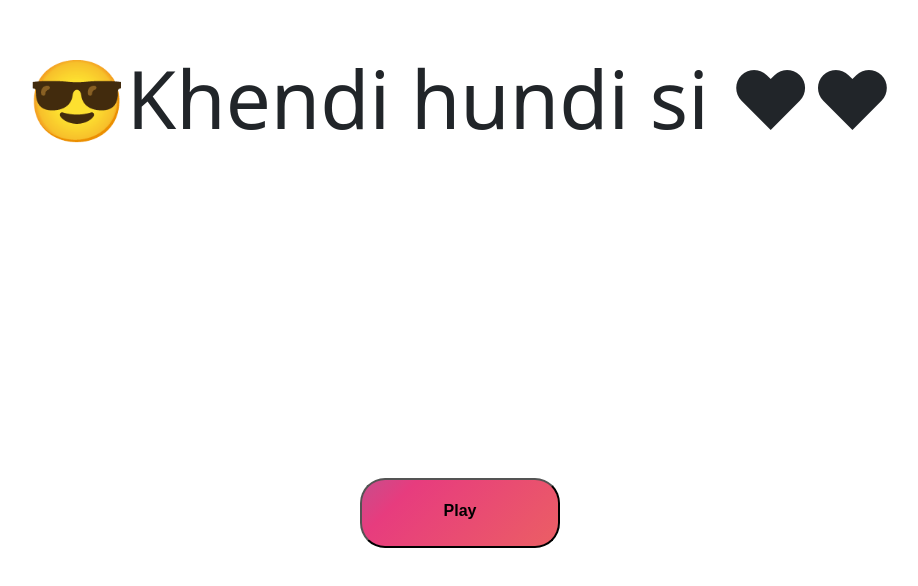
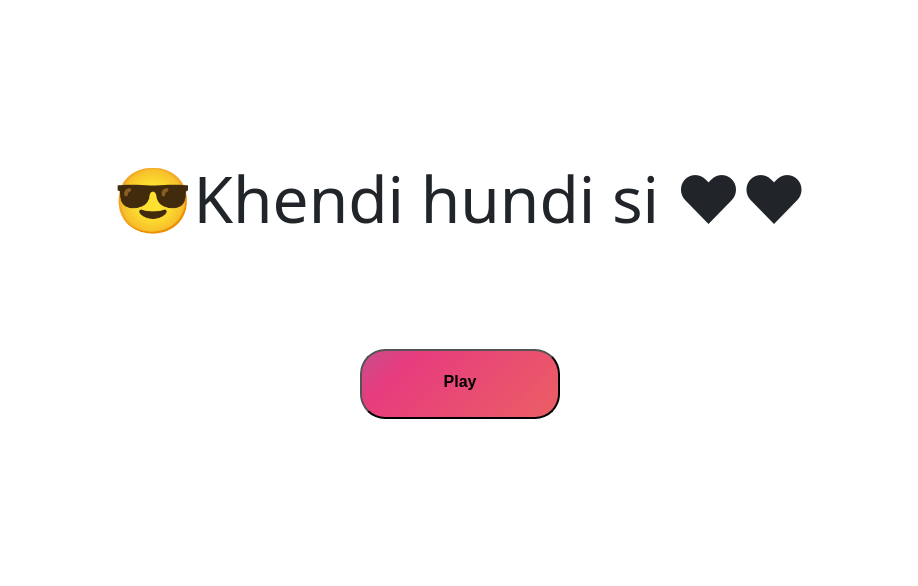
Before and after one commit to the-coded-bit/LoveAP, a plain HTML site: page index.html in a window 1280 px wide. Shown: the part 110-696 px from the top of the page, without its empty margins (180-1098 px from the left). Drawn offline with nearby package versions, Linux system fonts and the light colour scheme.

Commit message:
Update styles.css

```diff
--- a/styles.css
+++ b/styles.css
@@ -11,19 +11,16 @@
     flex-direction: column;
     align-items: center;
     justify-content: center;
-    position: relative;
 }
 
 h1{
-    position: absolute;
-    top: 20%;
+    top: 10%;
     text-align: center;
-    font-size: 5rem;
-    margin-bottom: 50%;
+    font-size: 4rem;
+    margin-bottom: 10%;
 }
 
 button{
-    margin-top: 40%;
     border-radius: 25px;
     background: linear-gradient(-45deg, #ee7752, #e73c7e, #23a6d5, #23d5ab);
 	background-size: 400% 400%;
```
